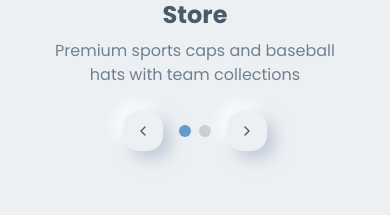
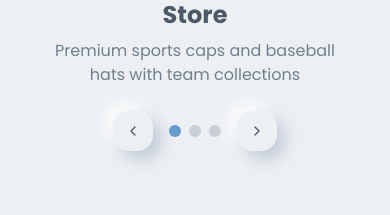
Before and after one commit to webdoagency/webdo-agency-web, a React (Vite) app: page / in a window 390 px wide. Shown: the part 4494-4709 px from the top of the page. Built offline with nearby package versions, Linux system fonts and the light colour scheme.

Commit message:
Update mobile mockup

```diff
--- a/src/components/DeviceMockups.tsx
+++ b/src/components/DeviceMockups.tsx
@@ -24,6 +24,11 @@ const DeviceMockups = ({ websites = [] }: DeviceMockupsProps) => {
       title: "GB - Luxury Fashion",
       description: "High-end fashion boutique with elegant dress collections",
       image: "/showcase/gb-preview.png",
+    },
+    {
+      title: "GB Mobile - Fashion Showcase",
+      description: "Mobile-optimized luxury fashion experience with product gallery",
+      image: "/showcase/gb-mobile-preview.png",
     }
   ];
 
```
Also changed, not shown: 1 other file (tests, documents, lock files or other folders).
